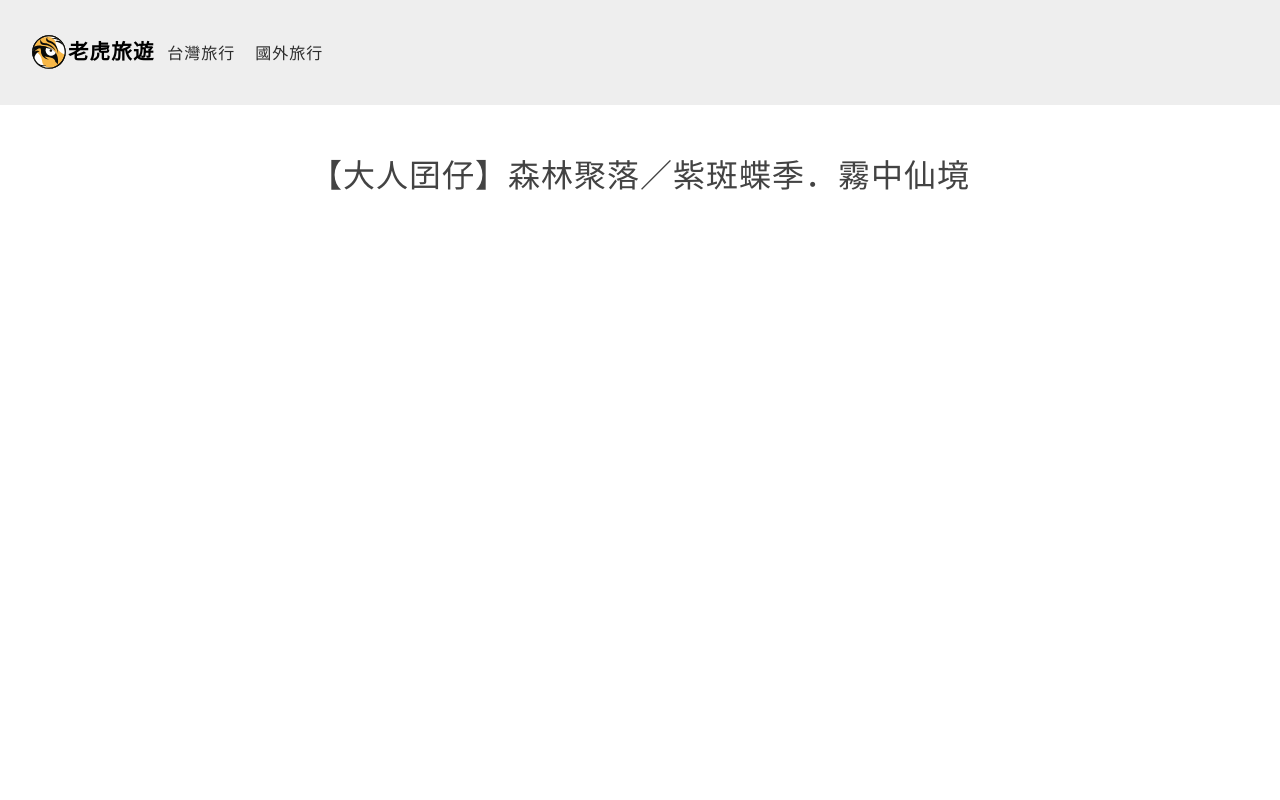
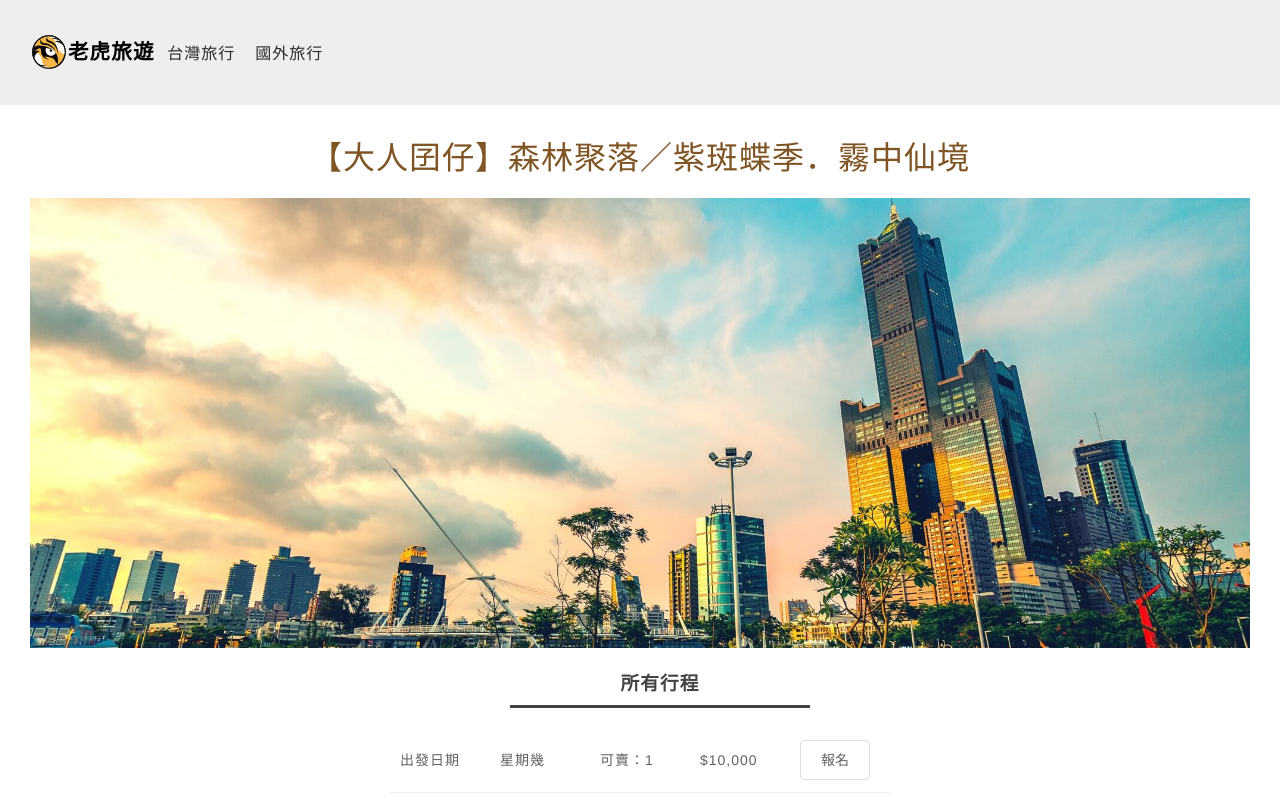
Before and after one commit to notte/HexWork, a Vue app: page /Taiwan in a window 1280 px wide. Built offline with nearby package versions, Linux system fonts and the light colour scheme.

Commit message:
切版商品詳細頁ing

```diff
--- a/src/assets/style.scss
+++ b/src/assets/style.scss
@@ -1,5 +1,8 @@
 $white: #eff3f5;
-$MainColor: #7029b6;
+$shopping:#c12323;
+$history:#7f5524;
+$sea:#116589;
+$land:#23851a;
 
 body {
 	letter-spacing: 1px;
@@ -181,9 +184,67 @@ body,
 
 // 行程
 .stroke {
+
+	// 標題區塊
 	.title {
+		text-align: center;
+
+		.image {
+			position: initial;
+			width: 100%;
+			height: 450px;
+			overflow: hidden;
+
+			img {
+				position: relative;
+				top: 50%;
+				transform: translateY(-50%);
+				width: 100%;
+			}
+
+		}
+
 		h1 {
 			text-align: center;
+			margin-bottom: 20px;
+			color: $history;
+		}
+
+		h3 {
+			position: relative;
+			left: 50%;
+			transform: translateX(-50%);
+			width: 300px;
+			margin: 20px;
+			font-weight: 900;
+			border-bottom: 3px solid;
+			padding-bottom: 10px;
+		}
+
+		.other-time {
+
+			// 將 table hover 的顏色改為透明，解決移除 hover 效果、又保留按鈕 hover
+
+			.el-table--enable-row-hover .el-table__body tr:hover>td {
+				background-color: rgba(0, 0, 0, 0) !important;
+			}
+
+			.el-table {
+				position: relative;
+				left: 50%;
+				transform: translateX(-50%);
+				width: 500px;
+
+
+
+			}
 		}
 	}
+
+	// 內文區塊（時程）
+	.content {
+		text-align: center;
+
+		.title {}
+	}
 }
--- a/src/components/Taiwan/Taipei.vue
+++ b/src/components/Taiwan/Taipei.vue
@@ -1,8 +1,31 @@
 <template>
 	<div class="stroke">
 		<div class="title">
-			<img src alt />
 			<h1>【大人囝仔】森林聚落／紫斑蝶季．霧中仙境</h1>
+			<div class="image">
+				<img src="~@/assets/taiwan/south/kaohsiung-2728058.jpg" alt />
+			</div>
+			<h3>所有行程</h3>
+			<div class="other-time">
+				<el-table :data="tableData" :show-header="false">
+					<el-table-column prop="date"></el-table-column>
+					<el-table-column prop="name"></el-table-column>
+					<el-table-column prop="number"></el-table-column>
+					<el-table-column prop="address"></el-table-column>
+					<el-table-column prop="buy">
+						<el-button>報名</el-button>
+					</el-table-column>
+				</el-table>
+			</div>
+		</div>
+		<div class="content">
+			<h3 class="title">
+				花蓮，不再是後山，是片淨土。
+				<br />有多久沒有好好深呼吸了呢？
+				<br />來花蓮享受好山 好水，大口呼吸！
+				<br />看看山、看看水、看看天空、看看海、看看風吹草動
+				<br />來花蓮走走吧❤️
+			</h3>
 		</div>
 	</div>
 </template>
@@ -14,5 +37,28 @@ import { Component } from 'vue-property-decorator';
 @Component({
 	components: {},
 })
-export default class Taipei extends Vue {}
+export default class Taipei extends Vue {
+	// 錯誤訊息：This relative module was not found
+	// 解法，路徑修改為 -> ~@/assets/taiwan/south/kaohsiung-2728058.jpg
+	tableData: object[] = [
+		{
+			date: '出發日期',
+			name: '星期幾',
+			number: '可賣：1',
+			address: '$10,000',
+		},
+		{
+			date: '出發日期',
+			name: '星期幾',
+			number: '可賣：1',
+			address: '$10,000',
+		},
+		{
+			date: '出發日期',
+			name: '星期幾',
+			number: '可賣：1',
+			address: '$10,000',
+		},
+	];
+}
 </script>
```
Also changed, not shown: 1 other file (tests, documents, lock files or other folders).
